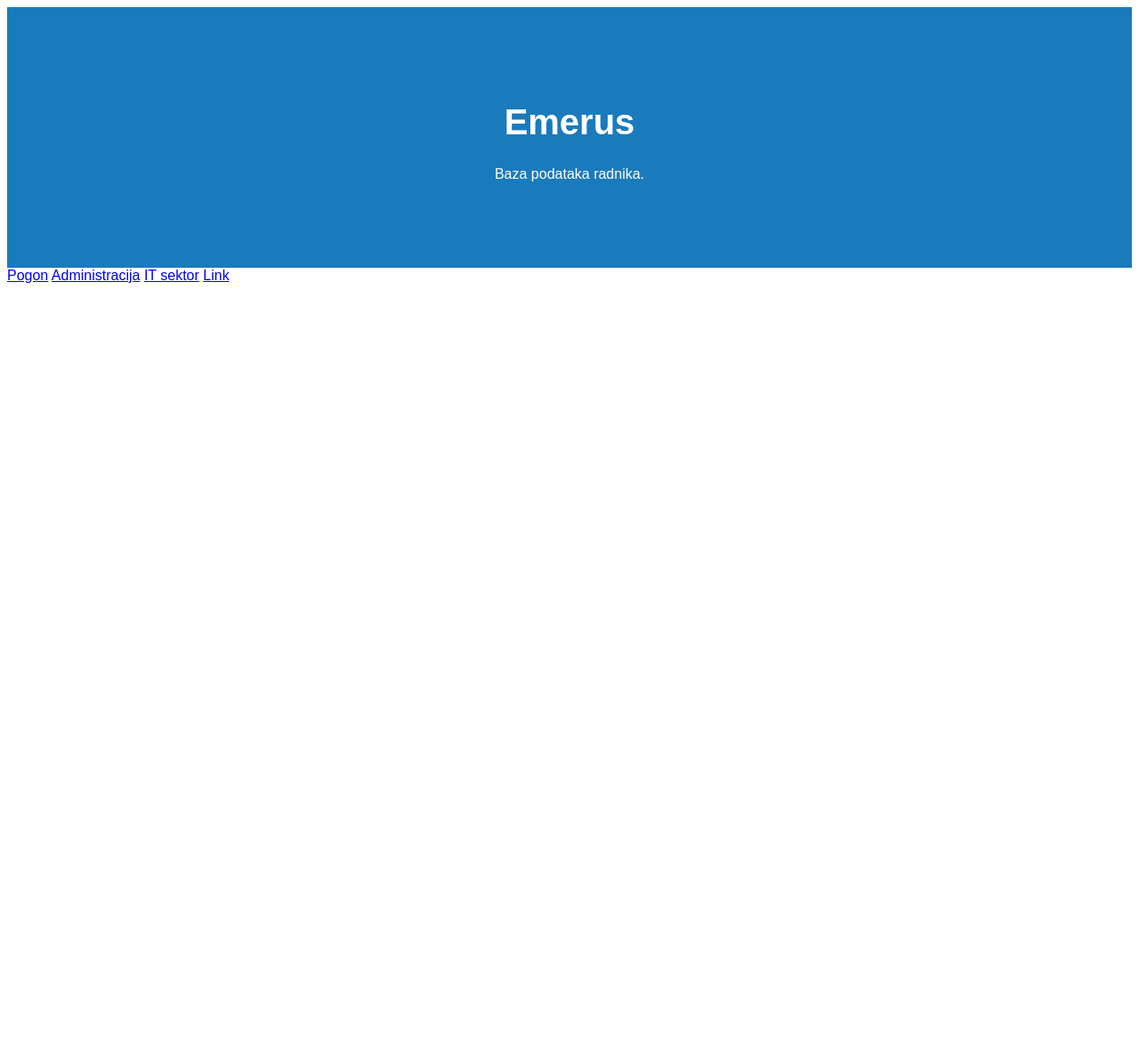
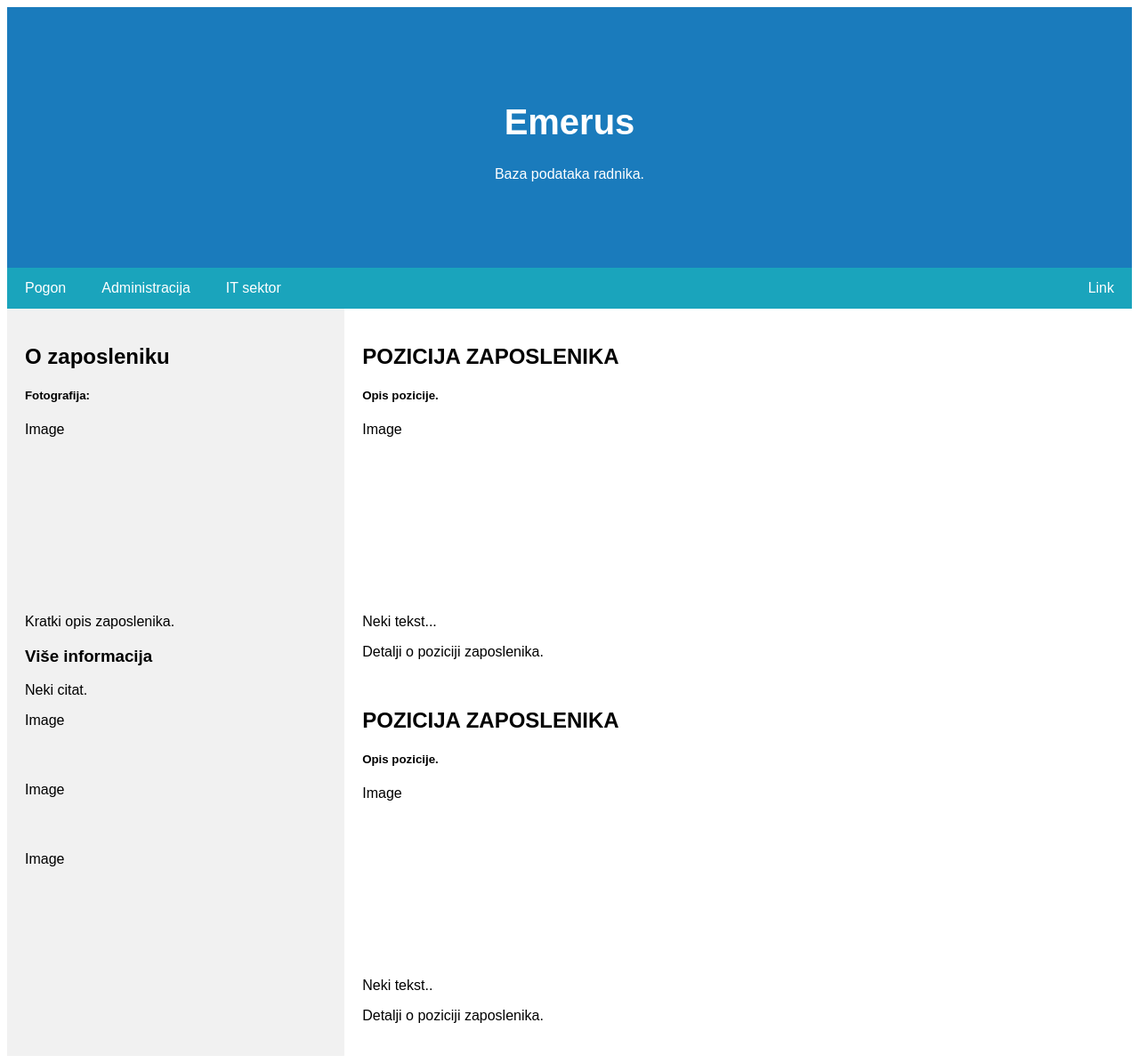
Before and after one commit to MarkoCuk54/Employee-Management-System, a Flask app: template templates/home.html in a window 1280 px wide. Shown: the whole page at 89% size. Before the commit the page ends 318 px from the top, so only its background shows below. Run offline with Flask 2, Linux system fonts and the light colour scheme; the template is opened without the code that fills it, so the values that code supplies are empty.

Commit message:
add content

```diff
--- a/static/css/home.css
+++ b/static/css/home.css
@@ -1,7 +1,7 @@
 .header {
     padding: 80px; /* some padding */
     text-align: center; /* center the text */
-    background: #1a7bbc; /* green background */
+    background: #1a7bbc; /* blue background */
     color: white; /* white text color */
   }
 
@@ -9,3 +9,71 @@
   .header h1 {
     font-size: 40px;
   }
+
+  /* Style the top navigation bar */
+.navbar {
+    overflow: hidden; /* Hide overflow */
+    background-color: #1aa4bc; /* Light background color */
+  }
+
+  /* Style the navigation bar links */
+  .navbar a {
+    float: left; /* Make sure that the links stay side-by-side */
+    display: block; /* Change the display to block, for responsive reasons (see below) */
+    color: white; /* White text color */
+    text-align: center; /* Center the text */
+    padding: 14px 20px; /* Add some padding */
+    text-decoration: none; /* Remove underline */
+  }
+
+  /* Right-aligned link */
+  .navbar a.right {
+    float: right; /* Float a link to the right */
+  }
+
+  /* Change color on hover/mouse-over */
+  .navbar a:hover {
+    background-color: #1aa4bc; /* Blue background color */
+    color: white; /* White text color */
+  }
+
+  /* Ensure proper sizing */
+* {
+    box-sizing: border-box;
+  }
+
+  /* Column container */
+  .row {
+    display: flex;
+    flex-wrap: wrap;
+  }
+
+  /* Create two unequal columns that sits next to each other */
+  /* Sidebar/left column */
+  .side {
+    flex: 30%; /* Set the width of the sidebar */
+    background-color: #f1f1f1; /* Grey background color */
+    padding: 20px; /* Some padding */
+  }
+
+  /* Main column */
+  .main {
+    flex: 70%; /* Set the width of the main content */
+    background-color: white; /* White background color */
+    padding: 20px; /* Some padding */
+  }
+
+  /* Responsive layout - when the screen is less than 700px wide, make the two columns stack on top of each other instead of next to each other */
+@media screen and (max-width: 700px) {
+    .row {
+      flex-direction: column;
+    }
+  }
+
+  /* Responsive layout - when the screen is less than 400px wide, make the navigation links stack on top of each other instead of next to each other */
+  @media screen and (max-width: 400px) {
+    .navbar a {
+      float: none;
+      width: 100%;
+    }
+  }
--- a/templates/home.html
+++ b/templates/home.html
@@ -33,5 +33,32 @@ body {
     <a href="#" class="right">Link</a>
   </div>
 
+  <div class="row">
+    <div class="side">
+      <h2>O zaposleniku</h2>
+      <h5>Fotografija:</h5>
+      <div class="fakeimg" style="height:200px;">Image</div>
+      <p>Kratki opis zaposlenika.</p>
+      <h3>Više informacija</h3>
+      <p>Neki citat.</p>
+      <div class="fakeimg" style="height:60px;">Image</div><br>
+      <div class="fakeimg" style="height:60px;">Image</div><br>
+      <div class="fakeimg" style="height:60px;">Image</div>
+    </div>
+    <div class="main">
+      <h2>POZICIJA ZAPOSLENIKA</h2>
+      <h5>Opis pozicije.</h5>
+      <div class="fakeimg" style="height:200px;">Image</div>
+      <p>Neki tekst...</p>
+      <p>Detalji o poziciji zaposlenika.</p>
+      <br>
+      <h2>POZICIJA ZAPOSLENIKA</h2>
+      <h5>Opis pozicije.</h5>
+      <div class="fakeimg" style="height:200px;">Image</div>
+      <p>Neki tekst..</p>
+      <p>Detalji o poziciji zaposlenika.</p>
+    </div>
+  </div>
+
 </body>
 </html>
```
